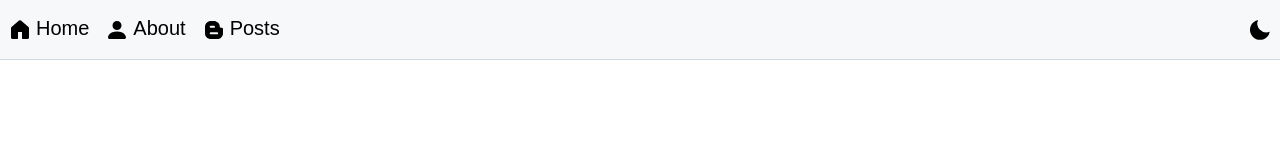
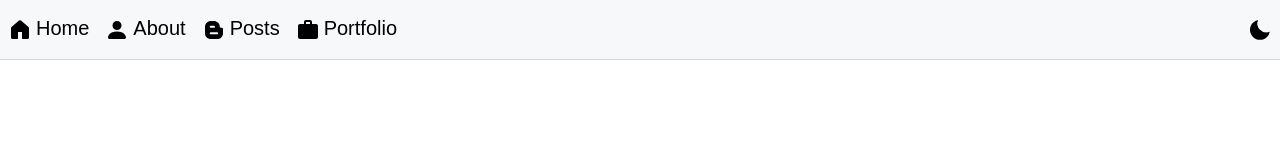
Before and after one commit to letsgojieun/letsgojieun.dev, a Next.js app: page / in a window 1280 px wide. Shown: the top 160 px of the page. Built offline with nearby package versions, Linux system fonts and the light colour scheme; a web font is replaced by a local one.

Commit message:
:sparkles: feat: add portfolio section to header navigation

```diff
--- a/src/components/Header.tsx
+++ b/src/components/Header.tsx
@@ -3,6 +3,7 @@ import ThemeToggle from "./ThemeToggle";
 import { BiLogoBlogger } from "react-icons/bi";
 import { BsFillPersonFill } from "react-icons/bs";
 import { GoHomeFill } from "react-icons/go";
+import { MdWork } from "react-icons/md";
 
 const navs = [
   {
@@ -22,6 +23,12 @@ const navs = [
     label: "Posts",
     icon: <BiLogoBlogger />,
     ariaLabel: "Posts page",
+  },
+  {
+    href: "/portfolio",
+    label: "Portfolio",
+    icon: <MdWork />,
+    ariaLabel: "Portfolio page",
   },
 ];
 
```
